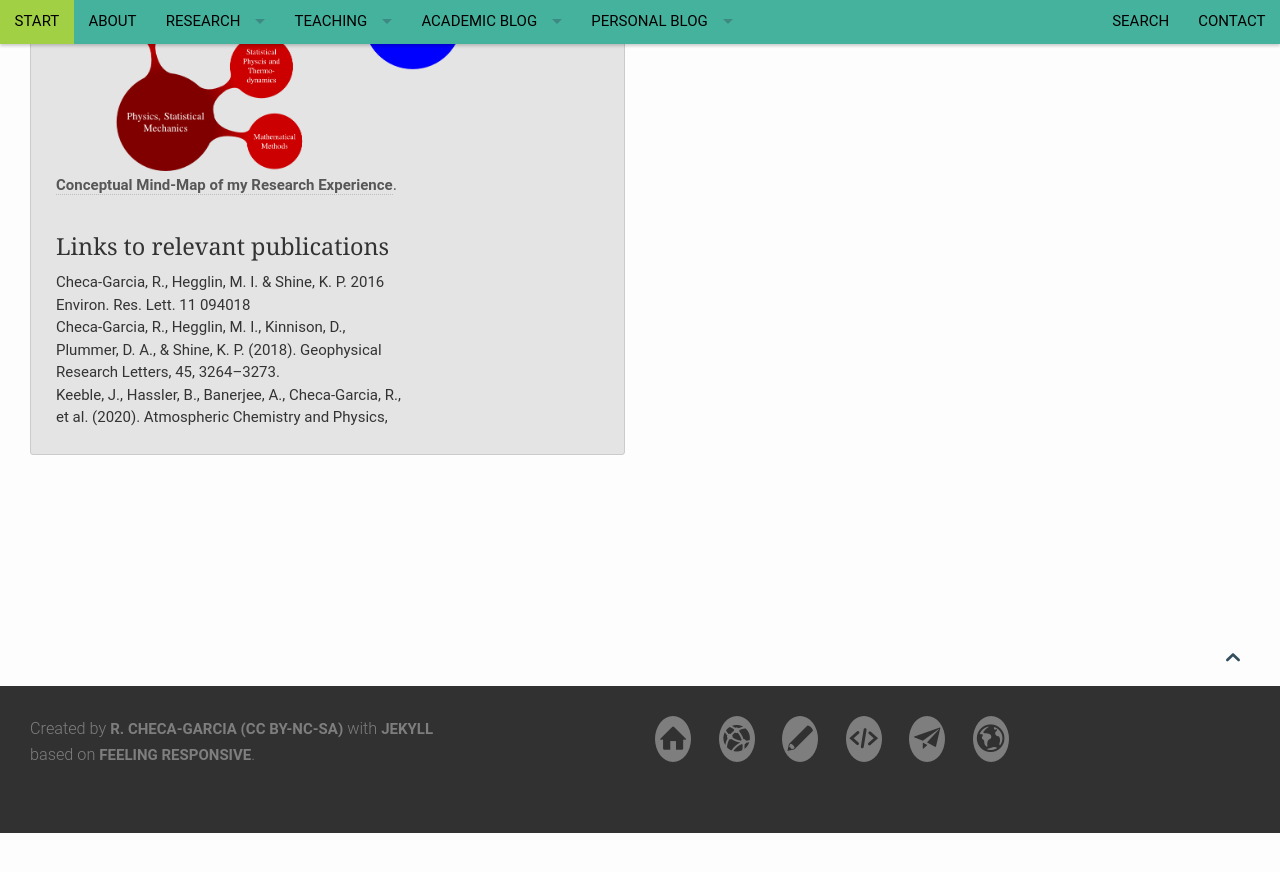
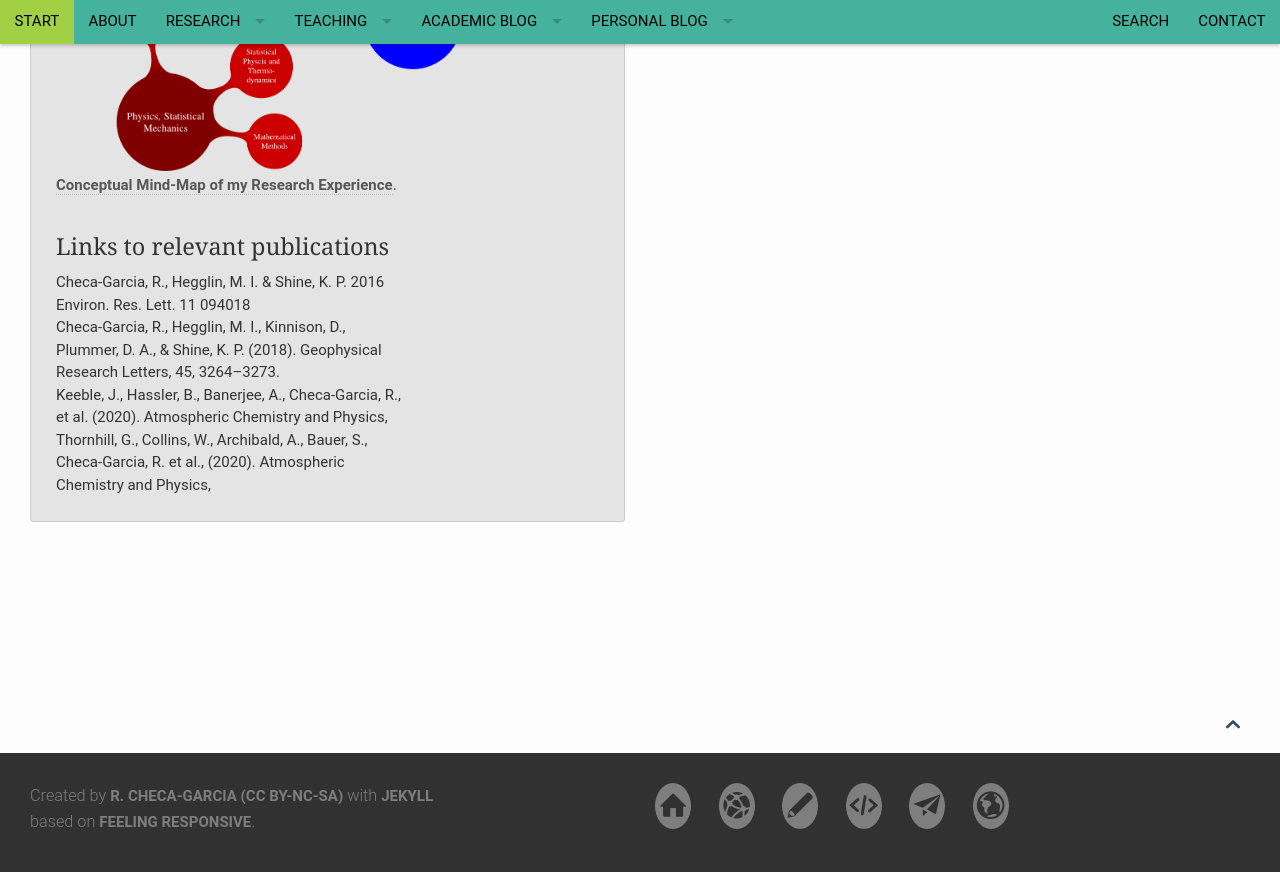
Before and after one commit to RCHG/rchg.github.io, a Jekyll site: the page built from pages/about_overview.md, in a window 1280 px wide and 900 px high, scrolled down 2317 px. Shown: the top 872 px of the window. Built offline with Jekyll 4.4.1, drawn with Linux system fonts in a browser that asks for light colours; nearby versions of some CDN libraries; comment, search, counter and statistics services are not loaded; before the commit the page ends 3149 px from its top, so only the background shows below that.

Commit message:
Update about_overview.md

```diff
--- a/pages/about_overview.md
+++ b/pages/about_overview.md
@@ -100,6 +100,7 @@ Checa-Garcia, R., Hegglin, M. I., Kinnison, D., Plummer, D. A., & Shine, K. P. (
 
 </div>
 
+
 <div class="row">
 
 <div class="small-8 columns">
@@ -115,6 +116,24 @@ Keeble, J., Hassler, B., Banerjee, A., Checa-Garcia, R., et al. (2020). Atmosphe
 </div>
 
 </div>
+
+<div class="row">
+
+<div class="small-8 columns">
+Thornhill, G., Collins, W., Archibald, A., Bauer, S., Checa-Garcia, R. et al., (2020). Atmospheric Chemistry and Physics,
+</div>
+
+<div class="small-2 columns">
+<div data-badge-popover="right" data-badge-type="donut" data-doi="10.5194/acp-2019-1207" data-hide-no-mentions="true" class="altmetric-embed"></div>
+</div>
+
+<div class="small-2 columns">
+<span class="__dimensions_badge_embed__" data-id="pub.1101266186" data-legend="hover-bottom" data-style="small_circle"></span><script async src="https://badge.dimensions.ai/badge.js" charset="utf-8"></script>
+</div>
+
+</div>
+
+
 </div>
 </div>
 
```
